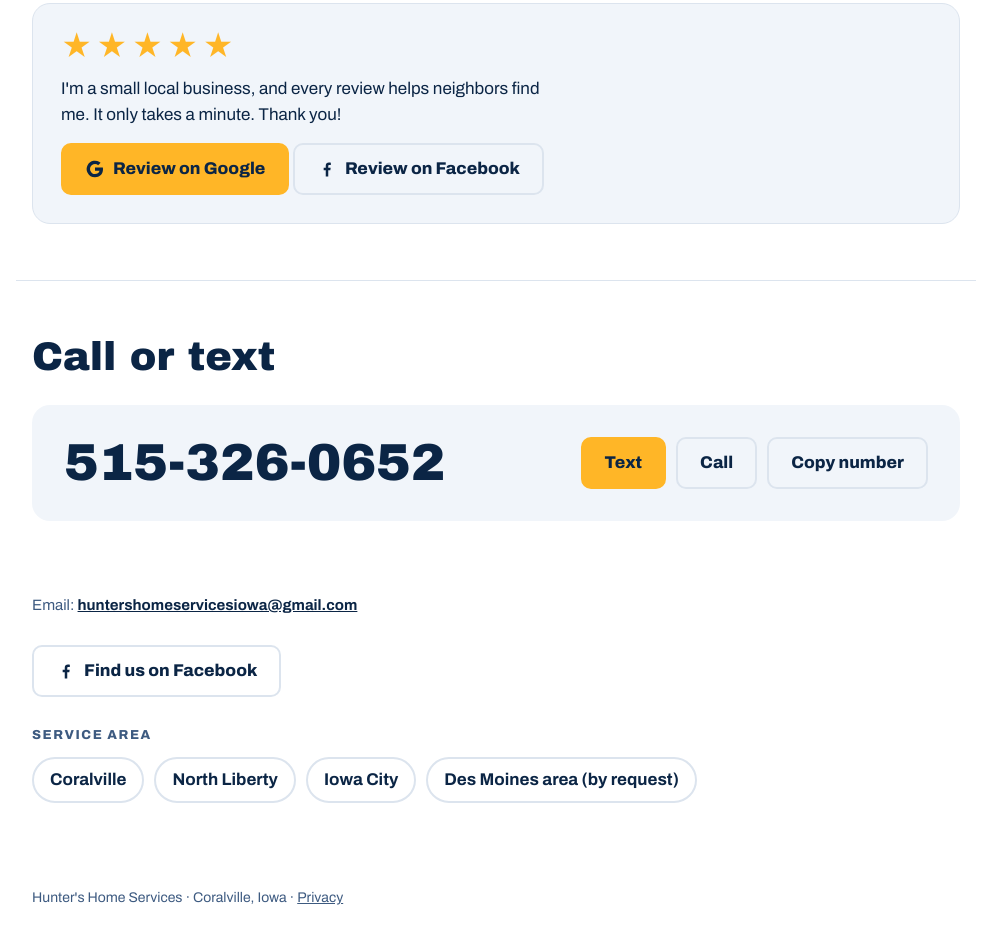
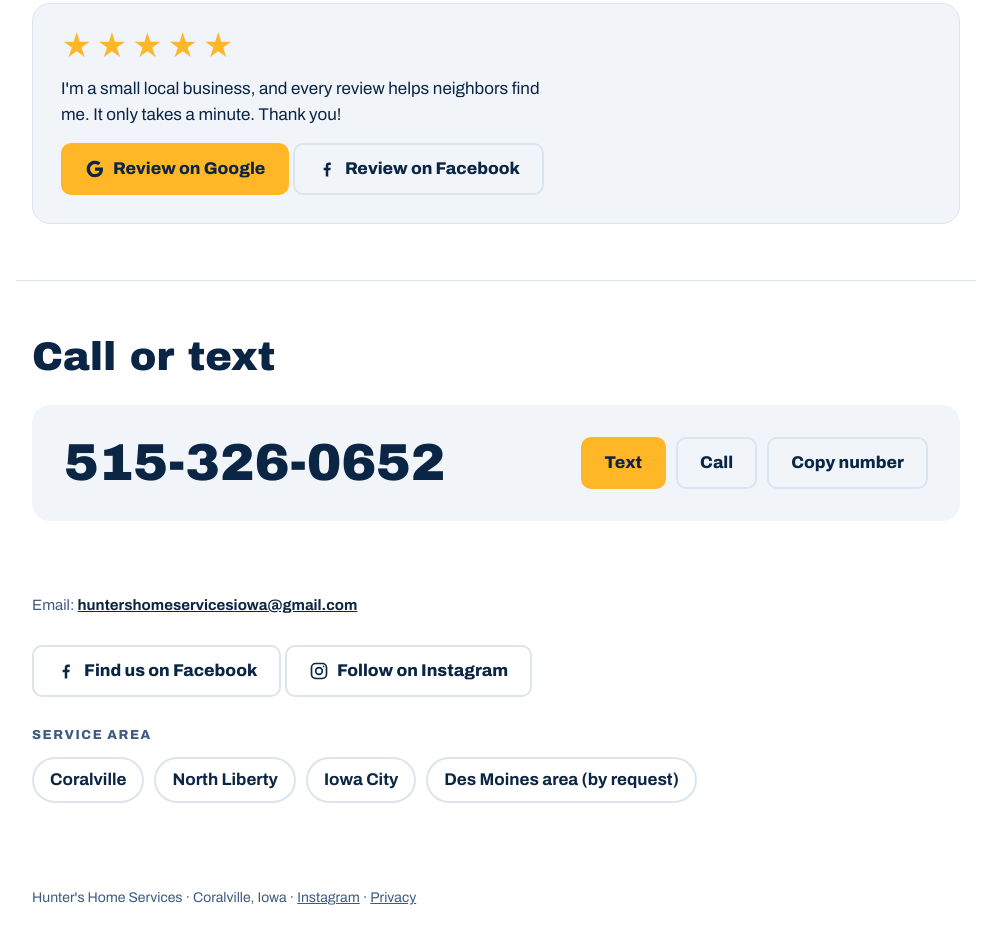
Before and after one commit to hunterc478-create/hunters-home-services, a plain HTML site: page index.html in a window 1280 px wide. Shown: the part 2489-3438 px from the top of the page, without its empty margins (144-1135 px from the left). Drawn offline with Linux system fonts and the light colour scheme.

Commit message:
Add Instagram link
Co-Authored-By: Claude Opus 5.5 <noreply@anthropic.com>
Claude-Session: https://claude.ai/code/session_019PuyQY3mrN53AAHaoXMENX

```diff
--- a/index.html
+++ b/index.html
@@ -294,7 +294,10 @@ footer .wrap{padding-block:28px 40px;color:var(--muted);font-size:14px}
       <p class="note">Email: <a href="mailto:huntershomeservicesiowa@gmail.com" style="color:var(--ink);font-weight:700">huntershomeservicesiowa@gmail.com</a></p>
       <div class="btns"><a class="btn btn-line" href="https://www.facebook.com/profile.php?id=61595980289666" target="_blank" rel="noopener">
         <svg viewBox="0 0 24 24" fill="currentColor" aria-hidden="true"><path d="M13.5 21v-7.5H16l.4-3h-2.9V8.6c0-.9.3-1.5 1.5-1.5h1.6V4.4c-.3 0-1.2-.1-2.3-.1-2.3 0-3.8 1.4-3.8 3.9v2.3H8v3h2.5V21h3z"/></svg>
-        Find us on Facebook</a></div>
+        Find us on Facebook</a>
+        <a class="btn btn-line" href="https://www.instagram.com/huntershomeservices.ia/" target="_blank" rel="noopener">
+        <svg viewBox="0 0 24 24" fill="none" stroke="currentColor" stroke-width="2" aria-hidden="true"><rect x="3" y="3" width="18" height="18" rx="5"/><circle cx="12" cy="12" r="4"/><circle cx="17.5" cy="6.5" r="1" fill="currentColor" stroke="none"/></svg>
+        Follow on Instagram</a></div>
       <div style="display:flex;flex-direction:column;gap:12px">
         <div class="eyebrow" style="color:var(--muted)">Service area</div>
         <ul class="area"><li>Coralville</li><li>North Liberty</li><li>Iowa City</li><li>Des Moines area (by request)</li></ul>
@@ -308,7 +311,7 @@ footer .wrap{padding-block:28px 40px;color:var(--muted);font-size:14px}
   <a class="btn btn-line" href="tel:+15153260652">Call</a>
 </nav>
 
-<footer><div class="wrap">Hunter's Home Services · Coralville, Iowa · <a href="/privacy.html" style="color:inherit">Privacy</a></div></footer>
+<footer><div class="wrap">Hunter's Home Services · Coralville, Iowa · <a href="https://www.instagram.com/huntershomeservices.ia/" style="color:inherit" target="_blank" rel="noopener">Instagram</a> · <a href="/privacy.html" style="color:inherit">Privacy</a></div></footer>
 
 <script>
 (function(){
```
